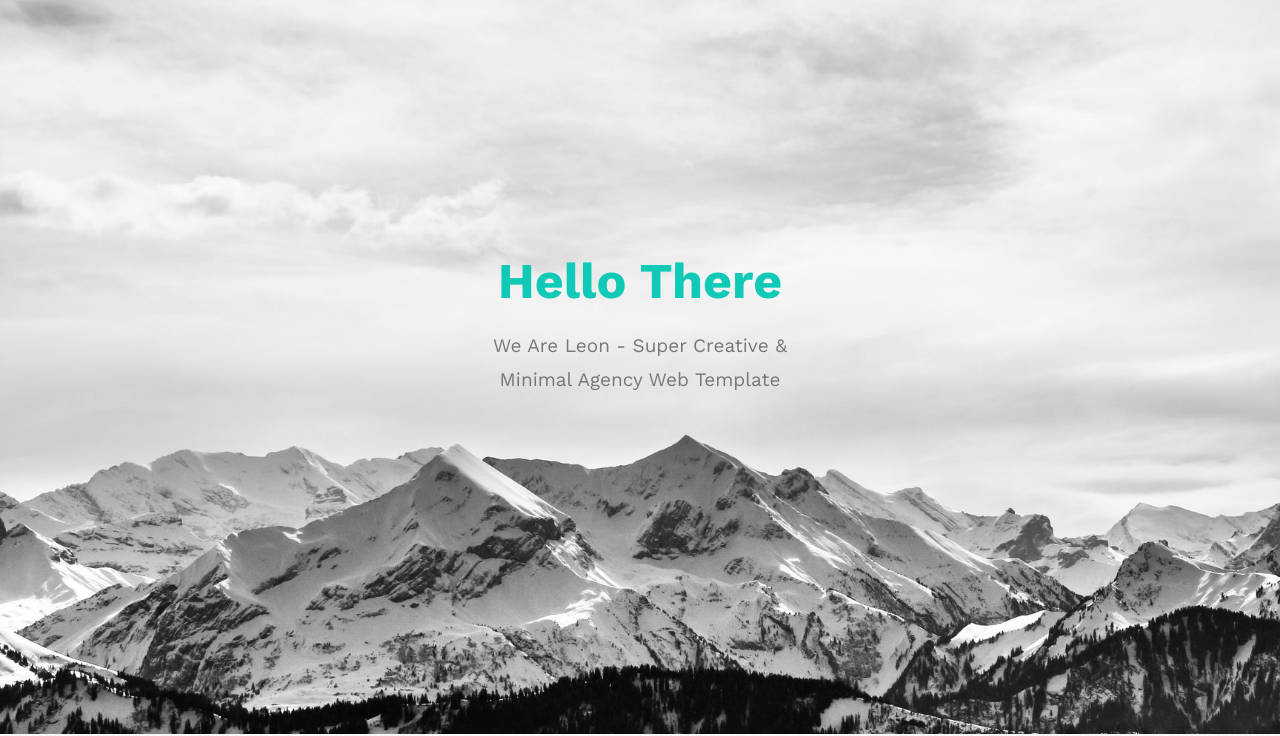
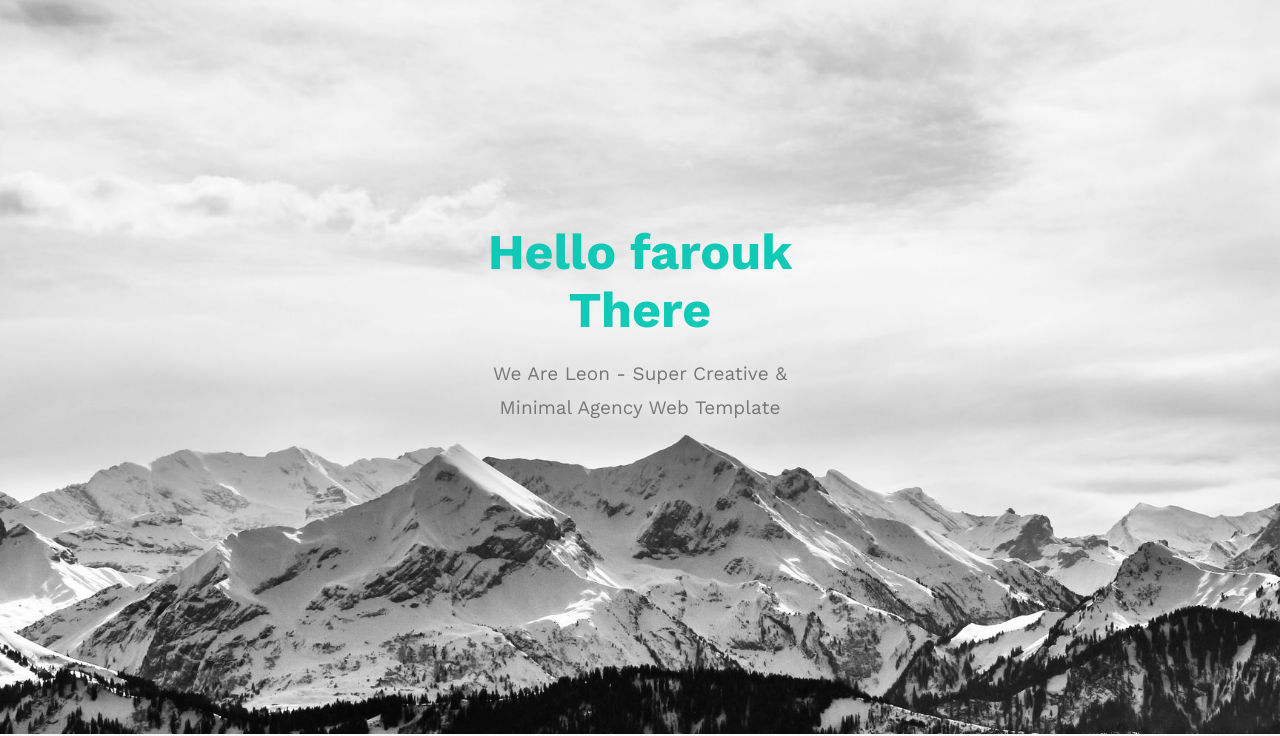
Before and after one commit to itsFAROUK/Template_1, a plain HTML site: page index.html in a window 1280 px wide. Shown: the part 66-802 px from the top of the page. Drawn offline with nearby package versions, Linux system fonts and the light colour scheme.

Commit message:
test remot repo

```diff
--- a/index.html
+++ b/index.html
@@ -39,7 +39,7 @@
     <!-- Start Loading Page -->
     <div class="landing">
         <div class="intro-text">
-            <h1>Hello There</h1>
+            <h1>Hello farouk There</h1>
             <p>We are Leon - Super Creative & Minimal Agency Web Template</p>
         </div>
     </div>
```
